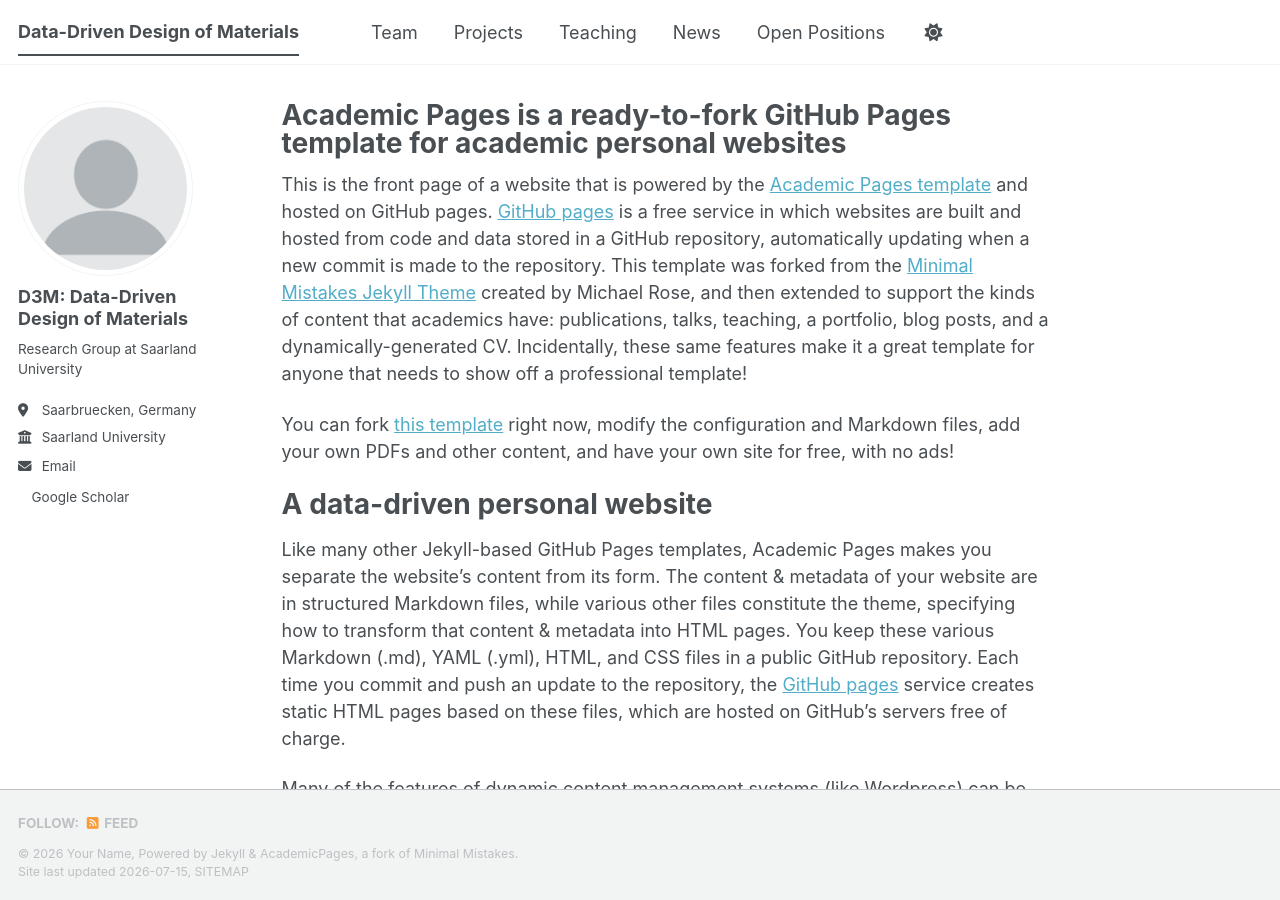
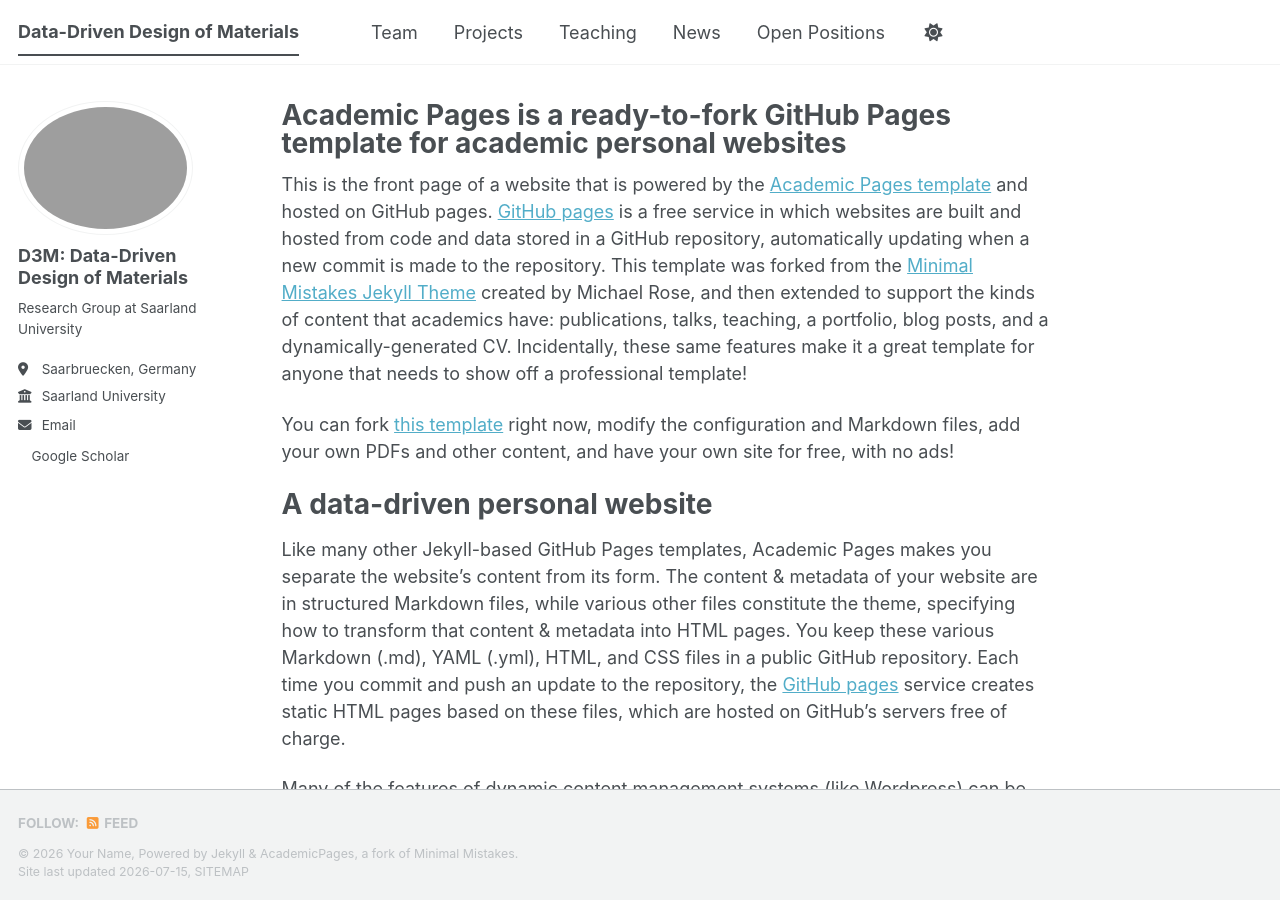
Before and after one commit to martinmueller1104/d3m.github.io, a Jekyll site: the page built from _pages/about.md, in a window 1280 px wide and 900 px high. Built offline with Jekyll 4.4.1, drawn with Linux system fonts in a browser that asks for light colours; a style sheet for code colours, icons or effects is not loaded.

Commit message:
Update _config.yml

```diff
--- a/_config.yml
+++ b/_config.yml
@@ -24,7 +24,7 @@ repository               : "https://github.com/martinmueller1104/d3m.github.io"
 #               Additional customization can be done by editing /_includes/author-profile.html
 author:
   # Biographic information
-  avatar           : "profile.png"
+  avatar           : "images/d3M_rund.png"
   name             : "D3M: Data-Driven Design of Materials"
   pronouns         : # example: "she/her"
   bio              : "Research Group at Saarland University"
```
